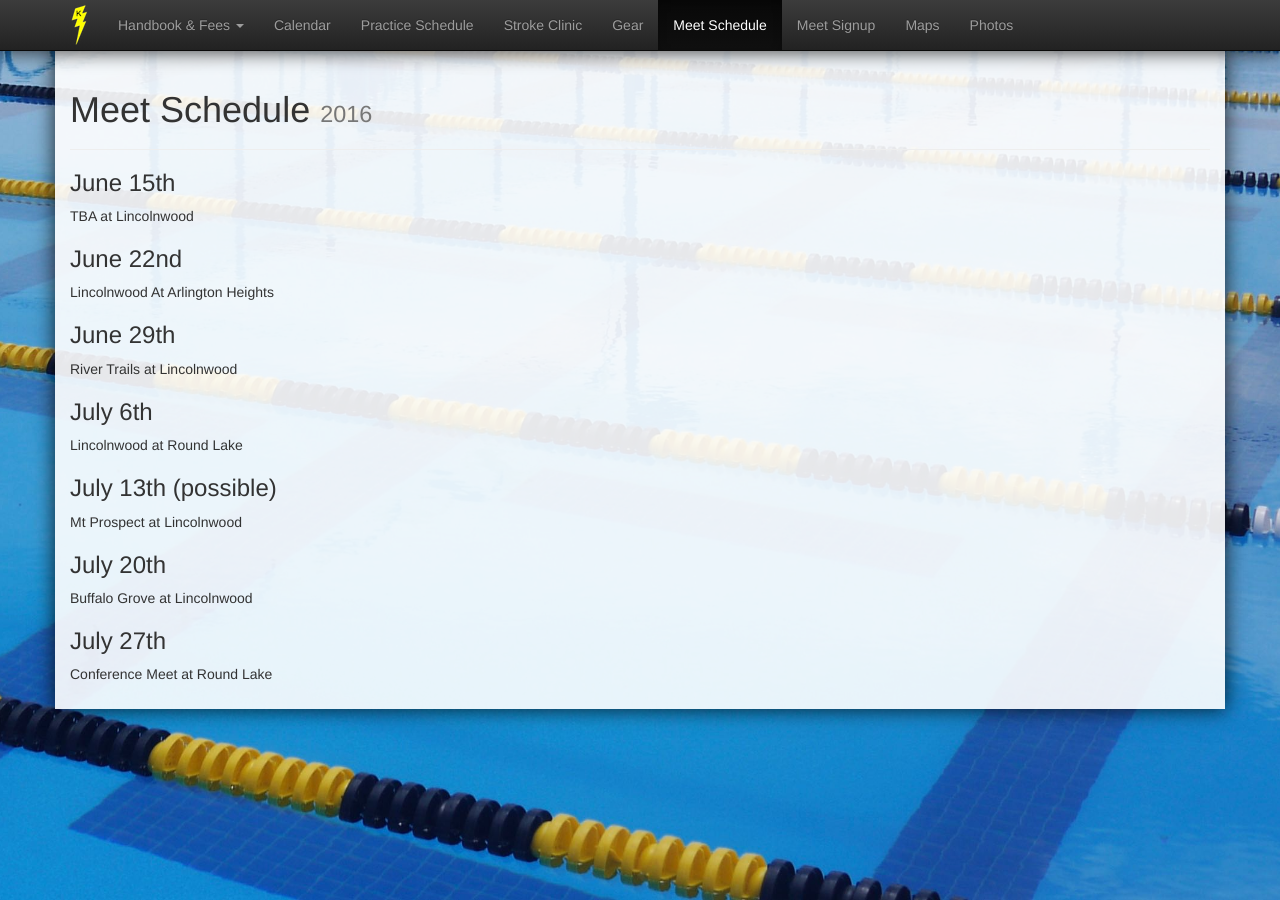
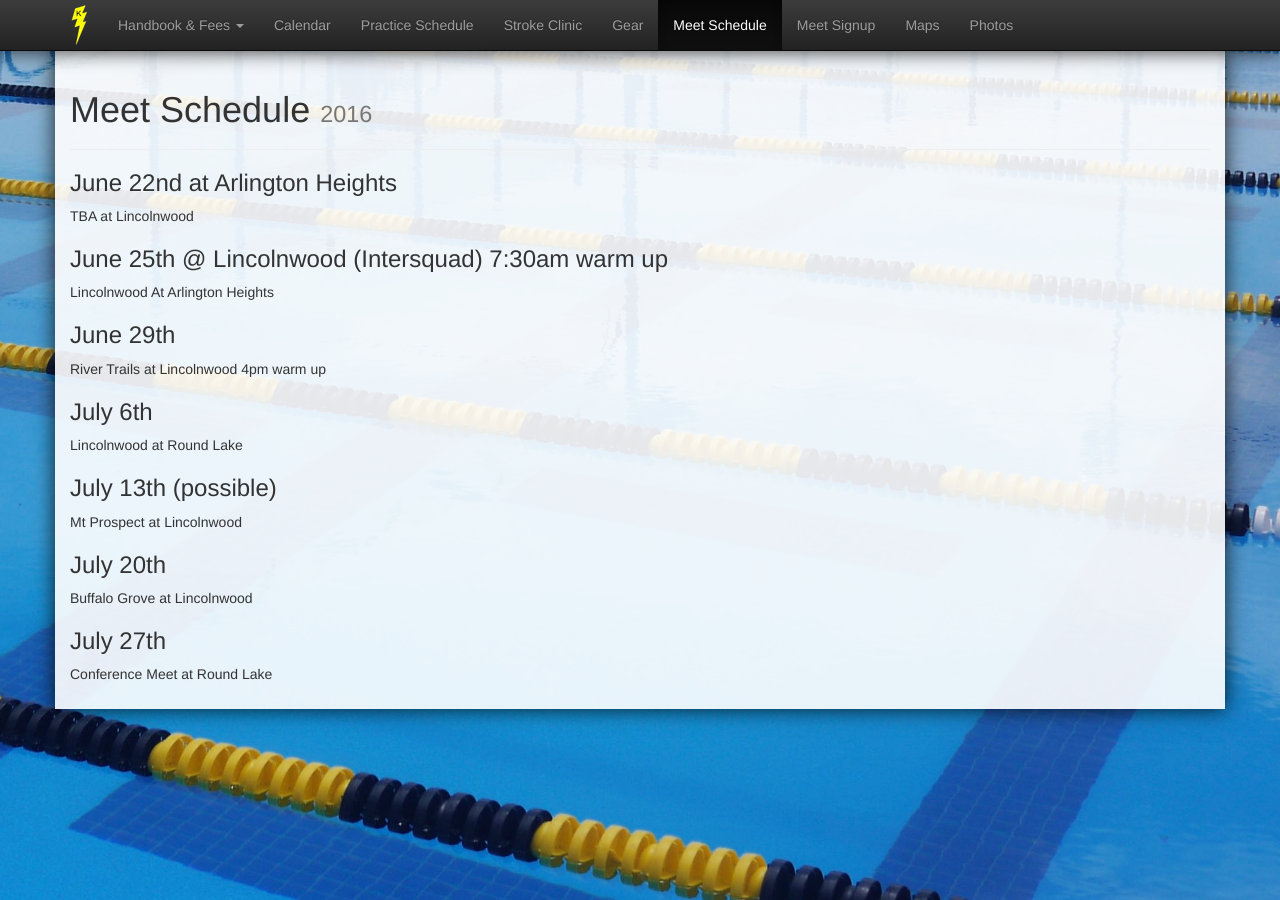
Before and after one commit to schickm/lwlightning.org, a Jekyll site: the page built from meet-schedule.md, in a window 1280 px wide. Built offline with Jekyll 4.4.1, drawn with Linux system fonts in a browser that asks for light colours; nearby versions of some CDN libraries; comment, search, counter and statistics services are not loaded.

Commit message:
Update meet-schedule.md

```diff
--- a/meet-schedule.md
+++ b/meet-schedule.md
@@ -21,14 +21,14 @@ tags: []
 comments: []
 ---
 
-### June 15th
+### June 22nd at Arlington Heights
 TBA at Lincolnwood
 
-### June 22nd
+### June 25th @ Lincolnwood (Intersquad) 7:30am warm up
 Lincolnwood At Arlington Heights
 
 ### June 29th
-River Trails at Lincolnwood
+River Trails at Lincolnwood 4pm warm up
 
 ### July 6th
 Lincolnwood at Round Lake
```
